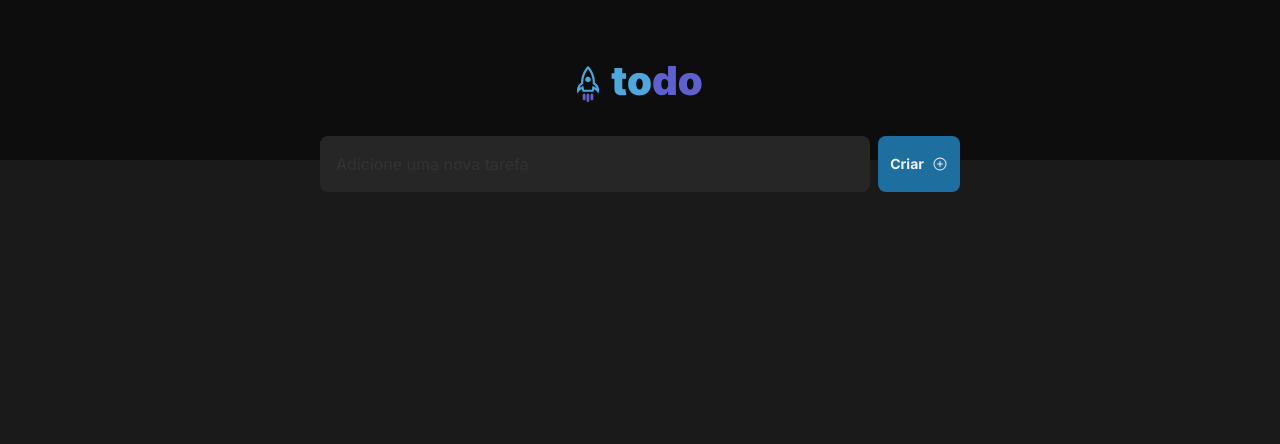
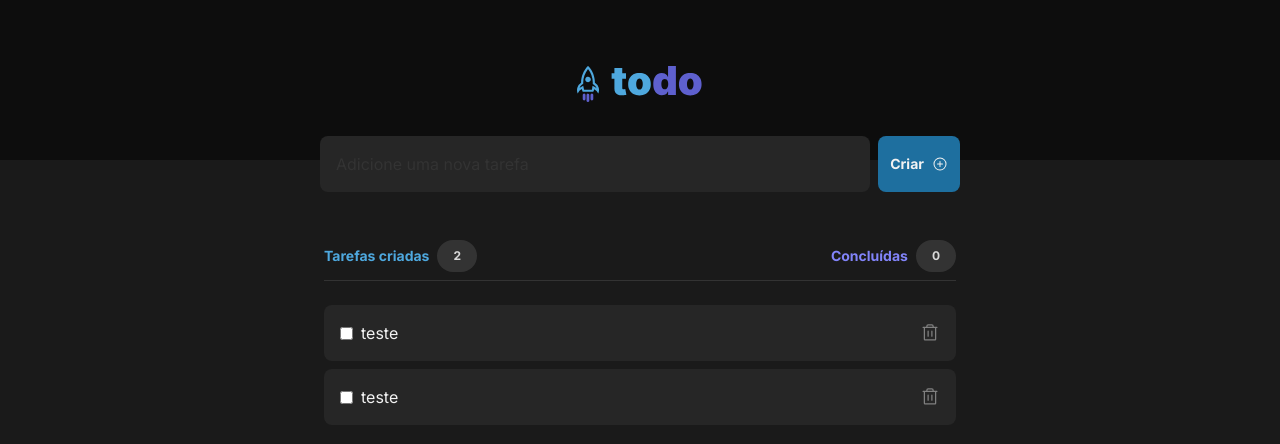
Before and after one commit to MahFLima/ToDoList, a React (Vite) app: page / in a window 1280 px wide. Shown: the top 444 px of the page. Built offline with nearby package versions, Linux system fonts and the light colour scheme.

Commit message:
Task list

```diff
--- a/src/App.jsx
+++ b/src/App.jsx
@@ -1,11 +1,62 @@
-import Form from "./components/Form";
 import { HeaderLogo } from "./components/HeaderLogo";
+import { Card } from "./components/Card";
+import { ContentDefault } from "./components/ContentDefault";
+import { useEffect, useState } from "react";
+import { PlusCircle } from "@phosphor-icons/react";
 
 function App() {
+  const [tasks, setTasks] = useState(["teste", "teste"])
+  const [taskInput, setTaskInput] = useState("")
+  const [isCheckedTask, setIsCheckedTask] = useState("")
+
+  useEffect(() => {
+
+  },[])
+
   return (
     <div className="h-screen">
       <HeaderLogo />
-      <Form/>
+      <div className="w-screen lg:w-[50%] flex gap-2 absolute top-[17%] lg:left-[25%] px-4 lg:p-0">
+        <input
+          type="text"
+          placeholder="Adicione uma nova tarefa"
+          className="w-full bg-gray-500 text-base p-4 rounded-lg"
+          onChange={(e) => {
+            setTaskInput(e.target?.value);
+          }}
+        />
+        <button
+          className="text-gray-100 font-bold text-sm flex gap-2 justify-center items-center bg-blue-900 rounded-lg w-24 hover:bg-blue-500"
+        >
+          Criar
+          <PlusCircle size={16} />
+        </button>
+      </div>
+      <div className="w-screen text-gray-200 flex flex-col items-center mt-20 px-2">
+        <div className="w-full lg:w-1/2">
+          <header className="w-full flex justify-between pb-2 border-b-[0.5px] border-gray-400">
+            <div className="flex items-center gap-2 font-bold">
+              <p className="text-sm text-blue-500 block">Tarefas criadas</p>
+              <p className="text-xs px-4 py-2 bg-gray-400 rounded-full">
+                {tasks.length}
+              </p>
+            </div>
+            <div className="flex items-center gap-2 font-bold">
+              <p className="text-sm text-purple-500 block">Concluídas</p>
+              <p className="text-xs px-4 py-2 bg-gray-400 rounded-full">0</p>
+            </div>
+          </header>
+          <div className="mt-6 w-full flex flex-col gap-2">
+            {tasks ? (
+              tasks.map((item, index) => {
+                return <Card key={index} name={item} check={`task${index}`}/>;
+              })
+            ) : (
+              <ContentDefault />
+            )}
+          </div>
+        </div>
+      </div>
     </div>
   );
 }
--- /dev/null
+++ b/src/components/Card.jsx
@@ -0,0 +1,18 @@
+import { Trash } from "@phosphor-icons/react";
+
+export function Card({ name, check }) {
+  return (
+    <div className="w-full flex gap-4 justify-between items-center bg-gray-500 p-4 rounded-lg">
+      <div className="flex gap-2 items-center">
+        <input type="checkbox" id={check} />
+        <label htmlFor={check} className="text-gray-100">
+          {name}
+        </label>
+      </div>
+
+      <button>
+        <Trash size={20} className="text-gray-300" />
+      </button>
+    </div>
+  );
+}
--- /dev/null
+++ b/src/components/ContentDefault.jsx
@@ -0,0 +1,13 @@
+import Clipboard  from "../assets/Clipboard"
+
+export function ContentDefault() {
+  return (
+    <div className="flex flex-col items-center gap-4 mt-10">
+      <Clipboard/>
+      <p className="flex flex-col text-center text-gray-300">
+        <strong>Você ainda não tem tarefas cadastradas</strong>
+        Crie tarefas e organize seus itens a fazer
+      </p>
+    </div>
+  )
+}
--- a/src/components/Form.jsx
+++ /dev/null
@@ -1,16 +0,0 @@
-import React from 'react';
-import {PlusCircle} from "@phosphor-icons/react";
-
-function Form() {
-  return (
-    <div className='w-screen lg:w-[50%] flex gap-2 absolute top-[17%] lg:left-[25%] px-4 lg:p-0'>
-        <input type="text" placeholder='Adicione uma nova tarefa' className='w-full bg-gray-500 text-base p-4 rounded-lg'/>
-        <button className='text-gray-100 font-bold text-sm flex gap-2 justify-center items-center bg-blue-900 rounded-lg w-24 hover:bg-blue-500'>
-          Criar
-          <PlusCircle size={16} />
-        </button>
-    </div>
-  );
-}
-
-export default Form;
```
